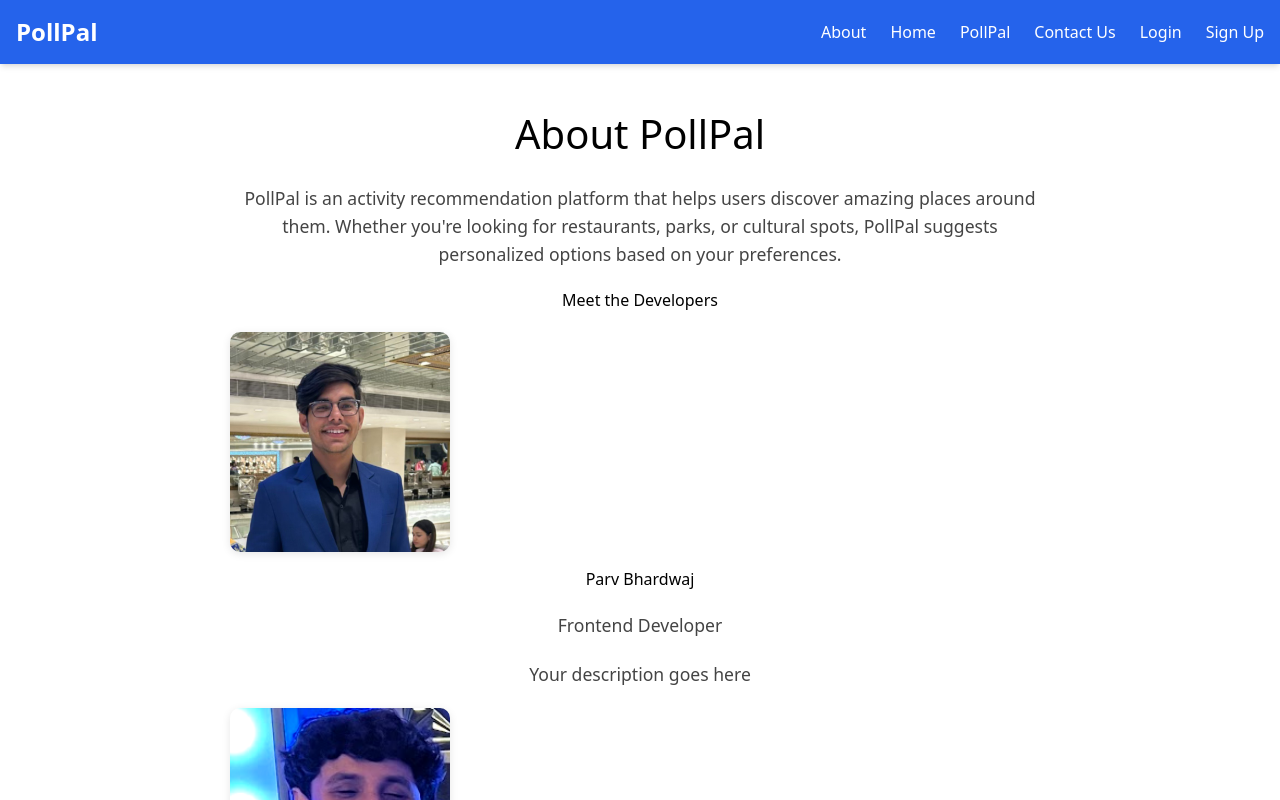
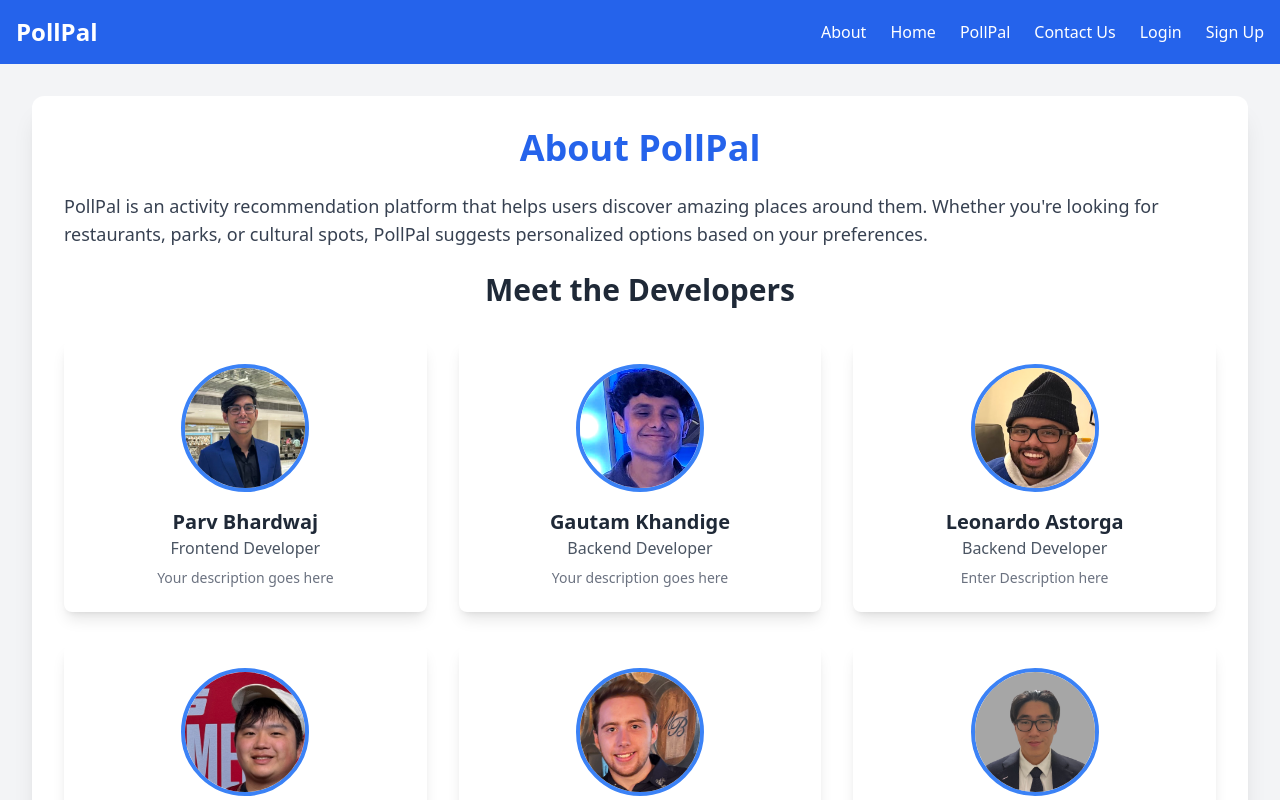
Before and after one commit to Geargoblin/CSDS395_2025Spring_PollPal, a React (Create React App) app in the folder frontend/: page /about in a window 1280 px wide. Shown: the top 800 px of the page. Built offline with nearby package versions, Linux system fonts and the light colour scheme.

Commit message:
about page updated

```diff
--- a/frontend/src/Pages/About/About.js
+++ b/frontend/src/Pages/About/About.js
@@ -62,24 +62,30 @@ const developers = [
 
 const About = () => {
   return (
-    <div className="about-container">
-      <h1>About PollPal</h1>
-      <p>
+    <div className="bg-gray-100 min-h-screen p-8">
+      <div className="max-w-7xl mx-auto bg-white rounded-xl shadow-xl p-8">
+        <h1 className="text-4xl font-bold text-center text-blue-600 mb-6">About PollPal</h1>
+        <p className="text-lg text-gray-700 mb-6">
           PollPal is an activity recommendation platform that helps users discover amazing places around them.
           Whether you're looking for restaurants, parks, or cultural spots, PollPal suggests personalized options
           based on your preferences.
         </p>
 
-      <h2>Meet the Developers</h2>
-      <div className="developer-grid">
+        <h2 className="text-3xl font-semibold text-center text-gray-800 mb-8">Meet the Developers</h2>
+
+        {/* Developer Grid */}
+        <div className="grid grid-cols-1 sm:grid-cols-2 md:grid-cols-3 gap-8">
           {developers.map((dev, index) => (
-          <div key={index} className="developer-card">
-            <img src={dev.image} alt={`${dev.name}`} />
-            <h3>{dev.name}</h3>
-            <p className="dev-title">{dev.title}</p>
-            <p className="dev-desc">{dev.description}</p>
+            <div key={index} className="bg-white p-6 rounded-lg shadow-lg hover:shadow-xl transition-all duration-300">
+              <div className="flex flex-col items-center">
+                <img src={dev.image} alt={dev.name} className="w-32 h-32 object-cover rounded-full mb-4 border-4 border-blue-500" />
+                <h3 className="text-xl font-semibold text-gray-800">{dev.name}</h3>
+                <p className="text-md text-gray-600 mb-2">{dev.title}</p>
+                <p className="text-sm text-gray-500">{dev.description}</p>
+              </div>
             </div>
           ))}
+        </div>
       </div>
     </div>
   );
```
Lines whose indentation alone changed are shown as unchanged.
